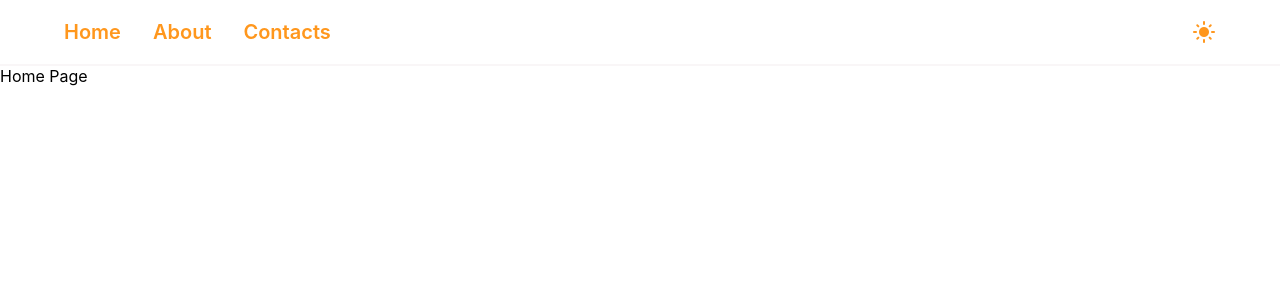
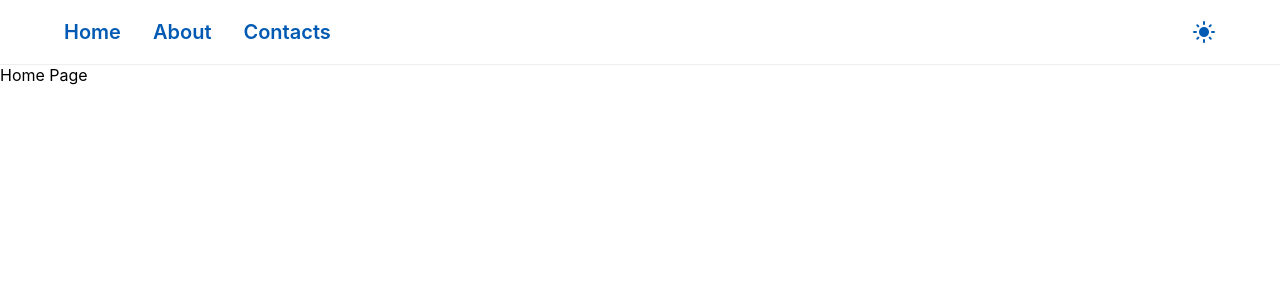
Before and after one commit to Alekseypavlov14/portfolio-site, a React (Create React App) app: page / in a window 1280 px wide. Shown: the top 300 px of the page. Built offline with nearby package versions, Linux system fonts and the light colour scheme.

Commit message:
change color themes

```diff
--- a/src/App.css
+++ b/src/App.css
@@ -1,15 +1,19 @@
 :root {
-  --light-primary: #fff;
-  --light-second: #F9F6F7;
-  --light-medium: #FFE8D6;
-  --light-dark: #FF971D;
+  --light-primary: #ffffff;
+  --light-second: #006bd6;
+  --light-medium: #0072e5;
+  --light-dark: #005ab3;
+  --light-neutral: #eeeeee;
 
-  --dark-primary: #041C32;
-  --dark-second: #04293A;
-  --dark-medium: #064663;
-  --dark-light: #ECB365;
+  --dark-primary: #071a2f;
+  --dark-second: #001e3c;
+  --dark-medium: #0075ea;
+  --dark-light: #ffffff;
+  --dark-neutral: #ccc;
 
   --content-width: 1200px;
+
+  --animation-time: 0.3s;
 }
 
 .App {
--- a/src/components/Header/Header.module.css
+++ b/src/components/Header/Header.module.css
@@ -1,15 +1,16 @@
 .Header {
   width: 100%;
   height: 64px;
+  transition: var(--animation-time);
 }
 
 .Header.light {
-  border-bottom: 2px solid var(--light-second);
+  border-bottom: 1px solid var(--light-neutral);
   background: var(--light-primary);
 }
 
 .Header.dark {
-  border-bottom: 2px solid var(--dark-second);
+  border-bottom: 1px solid var(--dark-neutral);
   background: var(--dark-primary);
 }
 
```
